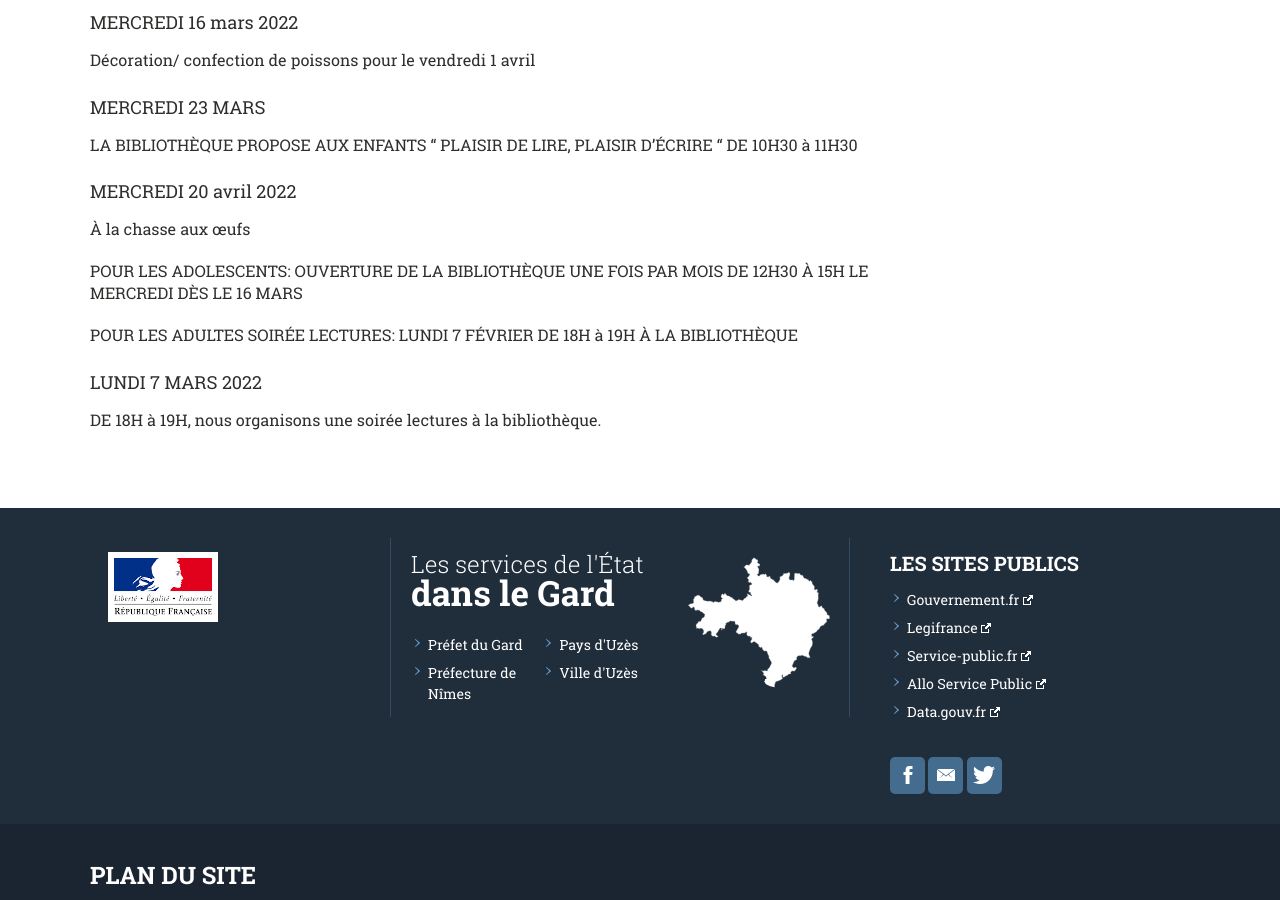
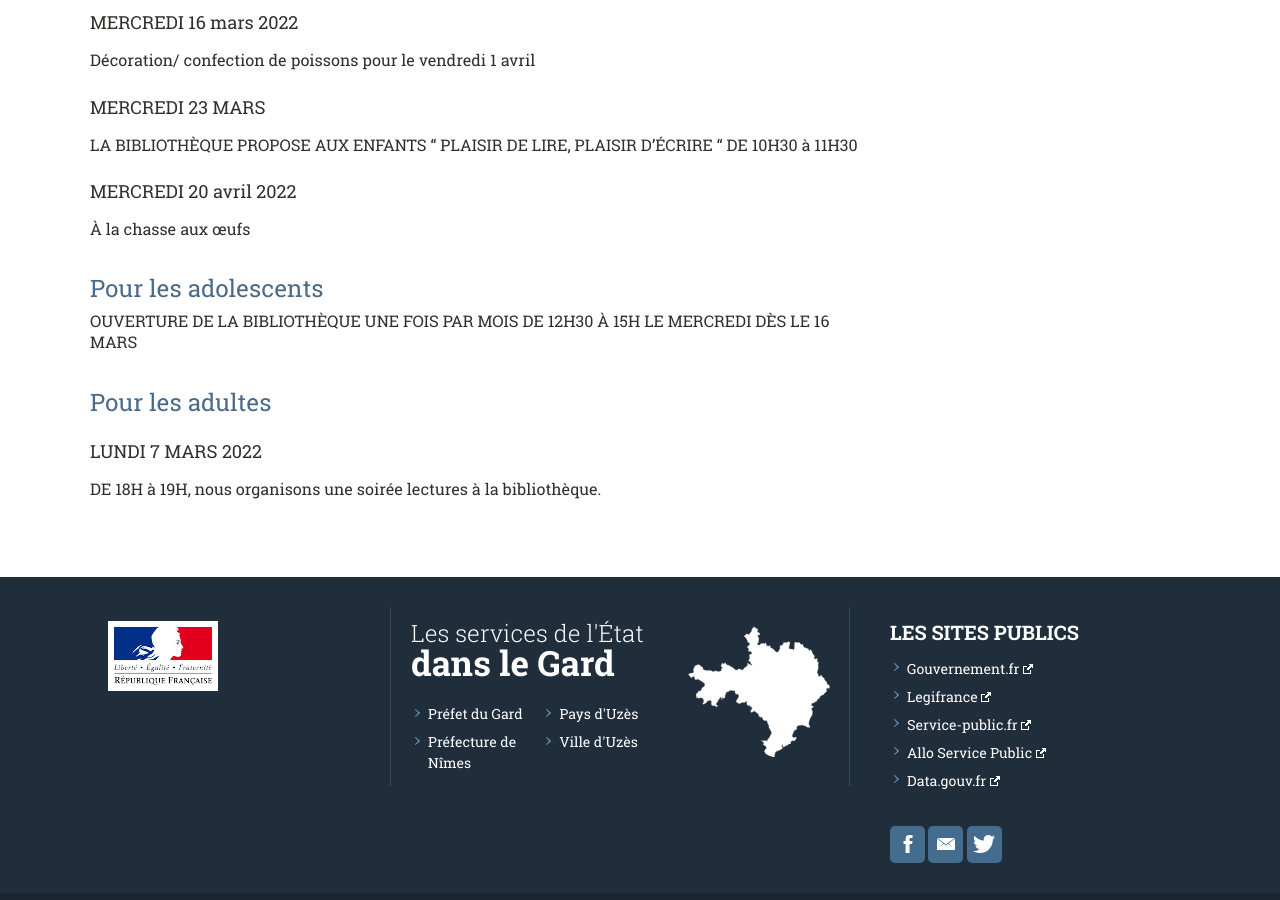
Before and after one commit to Flaux-Village/flaux-village.github.io, a Jekyll site: the page built from _actualites/animations.md, in a window 1280 px wide and 900 px high, scrolled down 576 px. Built offline with Jekyll 4.4.1, drawn with Linux system fonts in a browser that asks for light colours.

Commit message:
Update animations.md

```diff
--- a/_actualites/animations.md
+++ b/_actualites/animations.md
@@ -29,9 +29,9 @@ LA BIBLIOTHÈQUE PROPOSE AUX ENFANTS “ PLAISIR DE LIRE, PLAISIR D’ÉCRIRE
 ### MERCREDI 20 avril 2022<br>
 À la chasse aux œufs<br>
 
-POUR LES ADOLESCENTS: OUVERTURE DE LA BIBLIOTHÈQUE UNE FOIS PAR MOIS DE 12H30 À 15H LE MERCREDI DÈS LE 16 MARS<br>
+# Pour les adolescents<br>
+OUVERTURE DE LA BIBLIOTHÈQUE UNE FOIS PAR MOIS DE 12H30 À 15H LE MERCREDI DÈS LE 16 MARS<br>
 
-POUR LES ADULTES SOIRÉE LECTURES: LUNDI 7 FÉVRIER DE 18H à 19H À LA BIBLIOTHÈQUE<br>
-
+# Pour les adultes
 ### LUNDI 7 MARS 2022<br>
 DE 18H à 19H, nous organisons une soirée lectures à la bibliothèque.<br>
```
